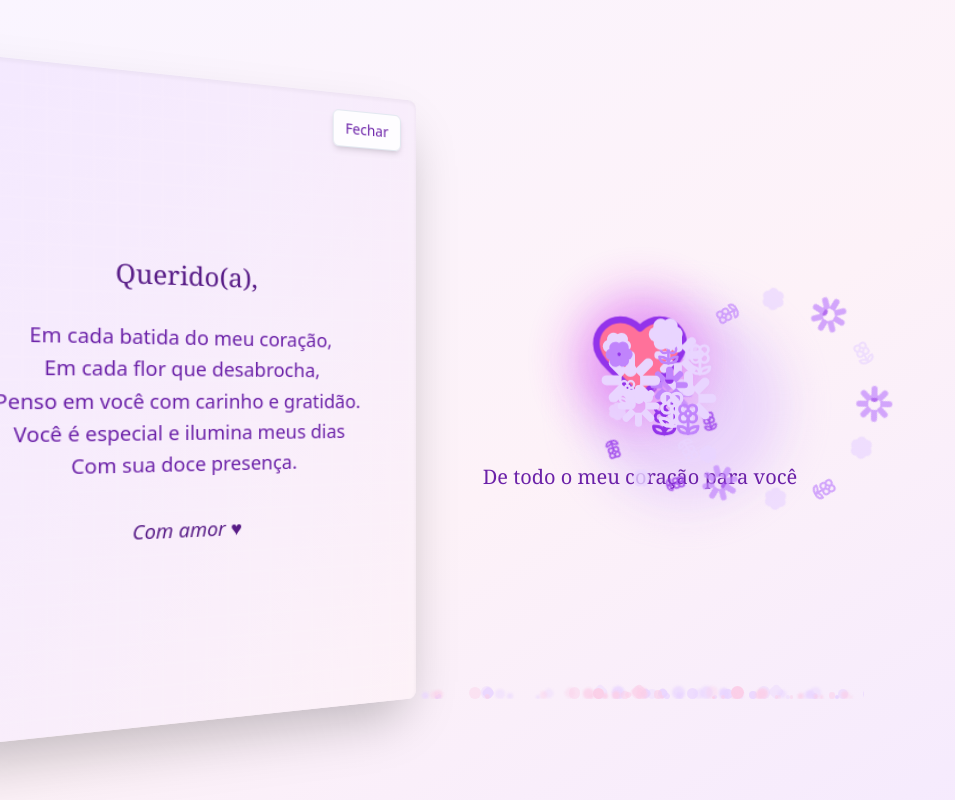
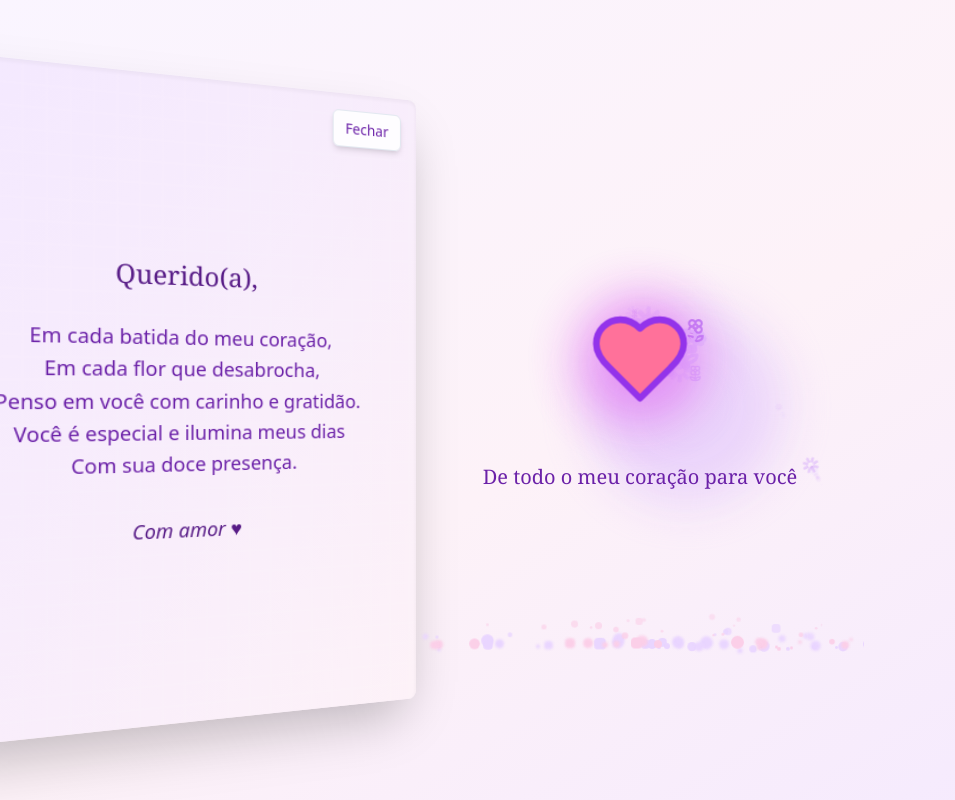
Before and after one commit to LayonBH4L/For-Danny, a React (Vite) app: page / in a window 1280 px wide. Both pictures are taken after a click on the button "Abrir". Shown: the whole page, without its empty margins (0-955 px from the left). Built offline with nearby package versions, Linux system fonts and the light colour scheme.

Commit message:
Fix: Particle effect animation
Adjust the particle effect animation to move elements upwards, ensuring they don't obstruct the heart's visibility.

```diff
--- a/src/components/MagicalCard.tsx
+++ b/src/components/MagicalCard.tsx
@@ -1,4 +1,3 @@
-
 import React, { useState, useRef, useEffect } from 'react';
 import { Button } from '@/components/ui/button';
 import { cn } from '@/lib/utils';
@@ -126,14 +125,15 @@ const MagicalCard = () => {
                 {[...Array(12)].map((_, i) => (
                   <div
                     key={i}
-                    className="absolute"
+                    className="absolute animate-particle-up"
                     style={{
                       transform: `rotate(${i * 30}deg) translateX(100px)`,
+                      animationDelay: `${i * 0.15}s`,
+                      animationDuration: '4s'
                     }}
                   >
                     <Flower
                       size={24}
-                      delay={i * 0.15}
                       variant={i % 3 === 0 ? 'star' : i % 2 === 0 ? 'round' : 'detailed'}
                       color={i % 2 === 0 ? 'text-flower-light' : 'text-flower-medium'}
                     />
@@ -142,6 +142,7 @@ const MagicalCard = () => {
               </div>
 
               {/* Inner rotating ring */}
+              {/*
               <div className="absolute w-32 h-32 animate-spin-slow opacity-80" style={{ animationDirection: 'reverse' }}>
                 {[...Array(8)].map((_, i) => (
                   <div
@@ -160,37 +161,38 @@ const MagicalCard = () => {
                   </div>
                 ))}
               </div>
+              */}
 
               {/* Center heart with glow */}
-              <div className="relative">
+              <div className="relative z-10">
                 <GlowEffect size="lg" color="bg-purple-300/50" animated={true} />
                 <Heart size={100} animated={showContent} />
               </div>
 
-              {/* Floating flowers */}
+              {/* Floating flowers - now with upward animation */}
               {[...Array(15)].map((_, i) => (
                 <div
                   key={i}
-                  className="absolute animate-float"
+                  className="absolute animate-particle-up"
                   style={{
-                    top: `${Math.random() * 100}%`,
+                    bottom: '0',
                     left: `${Math.random() * 100}%`,
                     animationDelay: `${i * 0.3}s`,
-                    transform: `scale(${0.7 + Math.random() * 0.6})`
+                    animationDuration: `${3 + Math.random() * 2}s`,
+                    opacity: 0.7 + Math.random() * 0.3
                   }}
                 >
                   <Flower
                     size={20 + Math.random() * 20}
-                    variant={['detailed', 'star', 'round'][Math.floor(Math.random() * 3)]}
+                    variant={['detailed', 'star', 'round'][Math.floor(Math.random() * 3)] as 'detailed' | 'star' | 'round'}
                     color={['text-flower-light', 'text-flower-medium', 'text-flower-dark'][Math.floor(Math.random() * 3)]}
-                    delay={i * 0.2}
                   />
                 </div>
               ))}
             </div>
 
             {/* Message with enhanced styling */}
-            <div className="mt-12 text-center max-w-xs">
+            <div className="mt-12 text-center max-w-xs z-10">
               <p className="text-xl font-medium text-purple-800 font-serif">
                 De todo o meu coração para você
               </p>
```
